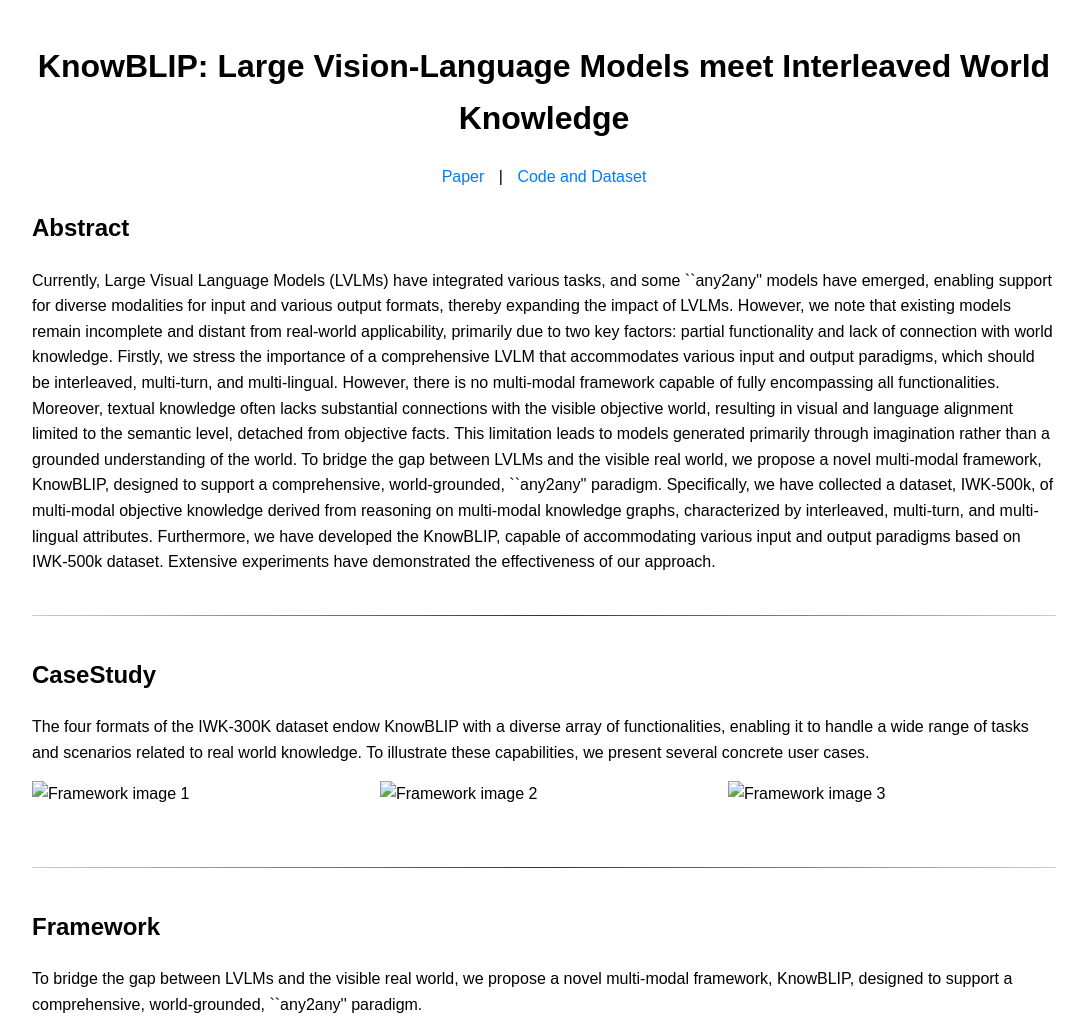
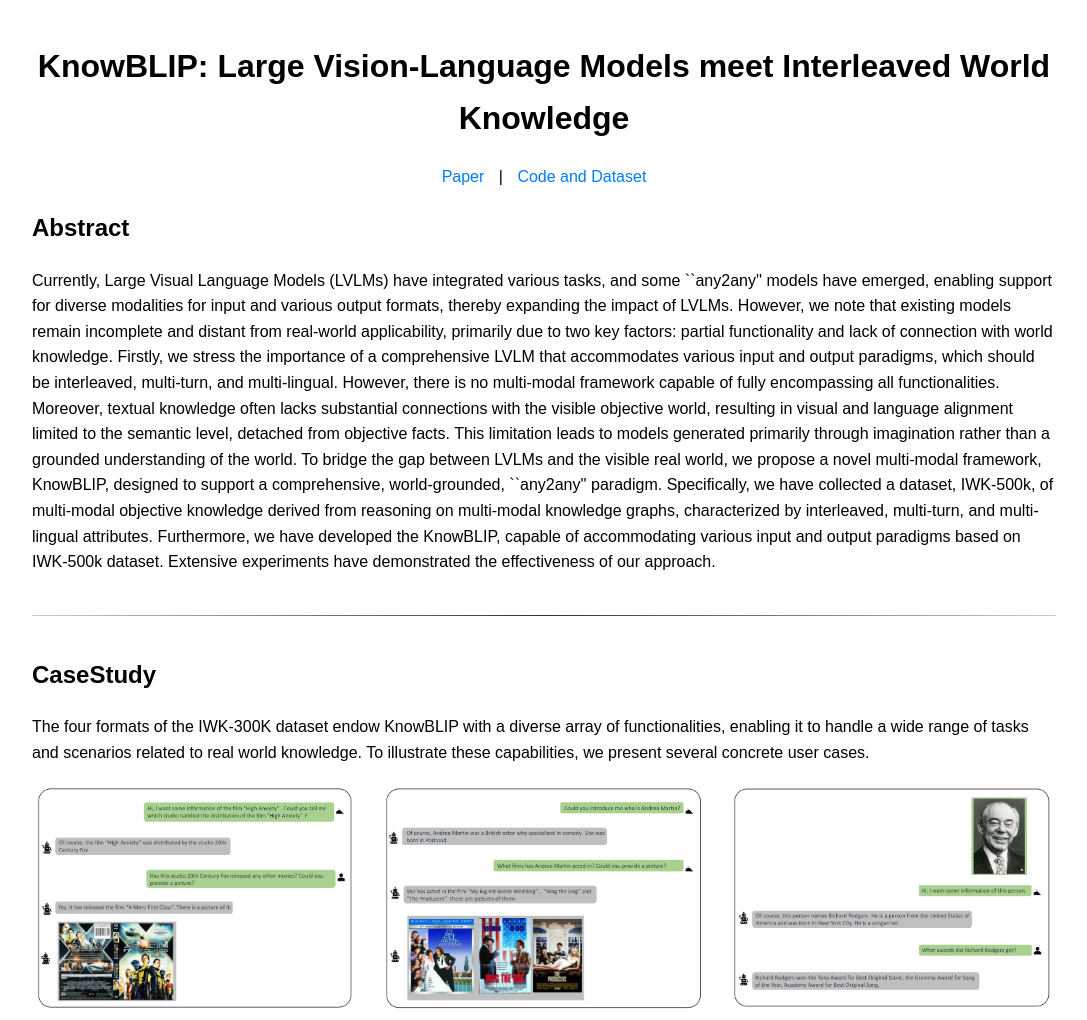
Before and after one commit to KnowBLIP/KnowBLIP.github.io, a plain HTML site: page index.html in a window 1280 px wide. Shown: the top 1020 px of the page, without its empty margins (96-1183 px from the left). Drawn offline with Linux system fonts and the light colour scheme.

Commit message:
Update index.html

```diff
--- a/index.html
+++ b/index.html
@@ -82,9 +82,9 @@
             <h2>CaseStudy</h2>
             <p>The four formats of the IWK-300K dataset endow KnowBLIP with a diverse array of functionalities, enabling it to handle a wide range of tasks and scenarios related to real world knowledge. To illustrate these capabilities, we present several concrete user cases.</p>
             <div class="framework-images">
-                <img src="./kuancase11.pdf" alt="Framework image 1">
-                <img src="./kuancase22.pdf" alt="Framework image 2">
-                <img src="./kuancase33.pdf" alt="Framework image 3">
+                <img src="./kuancase11.jpg" alt="Framework image 1">
+                <img src="./kuancase22.jpg" alt="Framework image 2">
+                <img src="./kuancase33.jpg" alt="Framework image 3">
             </div>
         </div>
         <hr>
```
